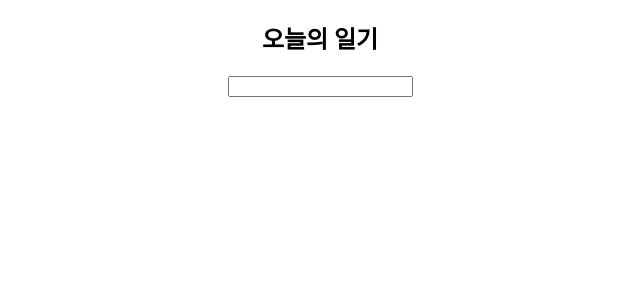
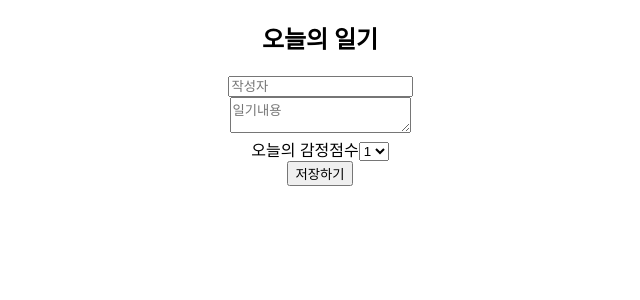
Before and after one commit to myongdol/simple_diary, a React (Create React App) app: page / in a window 1280 px wide. Shown: the top 300 px of the page, without its empty margins (320-960 px from the left). Built offline with nearby package versions, Linux system fonts and the light colour scheme.

Commit message:
[feat]작성자 입력, 일기내용 입력, 감정 점수 입력 기능추가

```diff
--- a/src/DiaryEditor.js
+++ b/src/DiaryEditor.js
@@ -2,15 +2,62 @@
 
 
 const DiaryEditor = () => {
-    const [author, setAuthor] = useState("");
+    const [state, setState] = useState({
+        author: "",
+        content: "",
+        emotion: 1
+    });
+
+    const handleChangeState = (e) => {
+        setState({
+            ...state,
+            [e.target.name]: e.target.value
+        });
+    };
+
+    const handleSubmit = () => {
+        console.log(state);
+        alert("저장 되었습니다.");
+    }
 
     return (
     <div className="DiaryEditor">
         <h2>오늘의 일기</h2>
         <div>
-            <input value={author} onChange={(e) => {
-                console.log(e)
-            }}/>
+            <input
+                value={state.author}
+                onChange={handleChangeState}
+                name="author"
+                placeholder="작성자"
+                type="text"
+            />
+        </div>
+
+        <textarea
+            value={state.content}
+            onChange={handleChangeState}
+            name="content"
+            placeholder="일기내용"
+            type="text"
+        />
+
+        <div>
+            <span>오늘의 감정점수</span>
+            <select
+            name="emotion"
+            value={state.emotion}
+            onChange={handleChangeState}
+            >
+                <option value={1}>1</option>
+                <option value={2}>2</option>
+                <option value={3}>3</option>
+                <option value={4}>4</option>
+                <option value={5}>5</option>
+            </select>
+        </div>
+
+        <div>
+            <button onClick={handleSubmit}>저장하기</button>
         </div>
     </div>
     )
```
Also changed, not shown: 1 other file (tests, documents, lock files or other folders).
